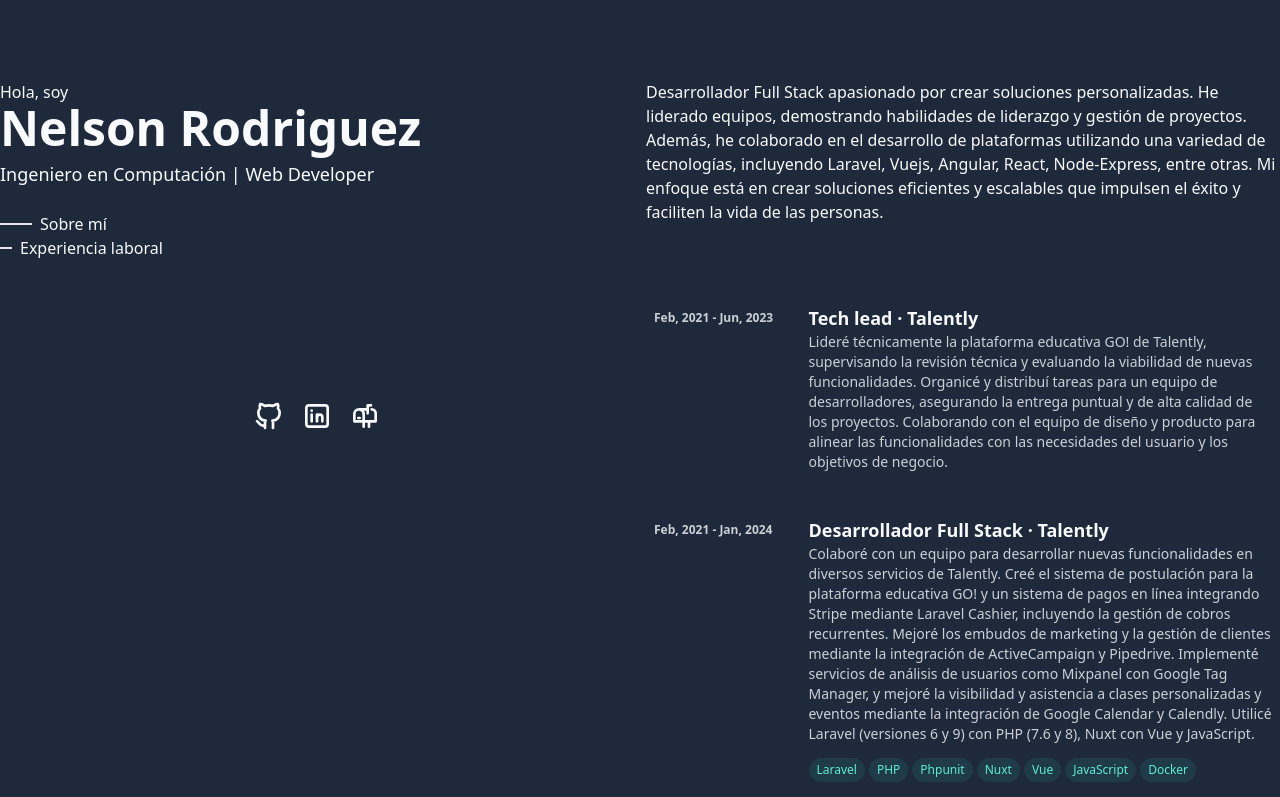
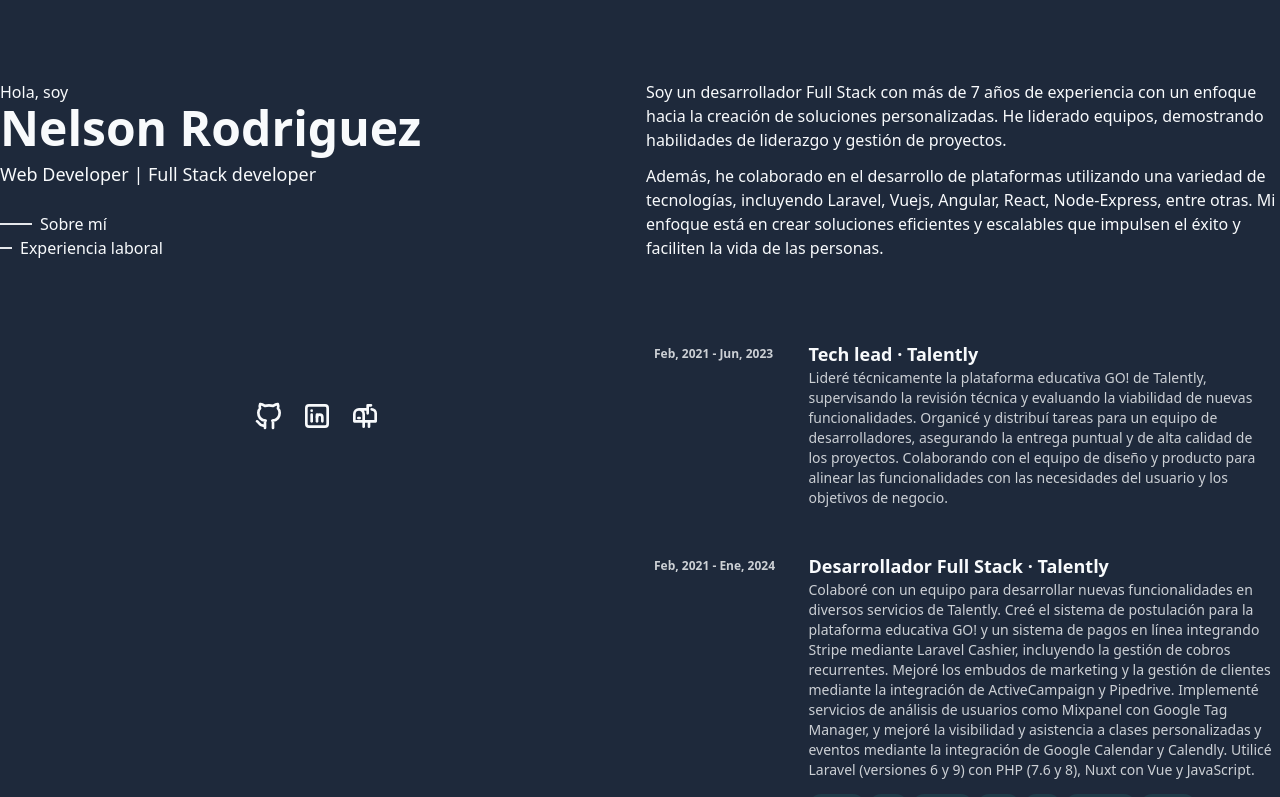
Before and after one commit to nelsonrrj/nelsonrrj.github.io, a Nuxt app: page / in a window 1280 px wide. Shown: the top 797 px of the page. Built offline with nearby package versions, Linux system fonts and the light colour scheme.

Commit message:
feat: Changes some copys to spanish add html properties to App component

```diff
--- a/app.vue
+++ b/app.vue
@@ -6,7 +6,18 @@
       name: 'description',
       content: 'Portafolio de Nelson Rodriguez desarrollador y programador web',
     },
+    {
+      name: 'viewport',
+      content: 'width=device-width, initial-scale=1.0',
+    },
   ],
+  bodyAttrs: {
+    class: 'bg-slate-800 text-slate-50 cursor-default',
+  },
+  htmlAttrs: {
+    class: 'scroll-smooth',
+    lang: 'es',
+  },
 })
 </script>
 
--- a/components/About.vue
+++ b/components/About.vue
@@ -1,14 +1,19 @@
 <script setup lang="ts"></script>
 
 <template>
-  <p class="font-light">
-    Desarrollador Full Stack apasionado por crear soluciones personalizadas. He
-    liderado equipos, demostrando habilidades de liderazgo y gestión de
-    proyectos. Además, he colaborado en el desarrollo de plataformas utilizando
-    una variedad de tecnologías, incluyendo Laravel, Vuejs, Angular, React,
-    Node-Express, entre otras. Mi enfoque está en crear soluciones eficientes y
-    escalables que impulsen el éxito y faciliten la vida de las personas.
-  </p>
+  <section class="font-light">
+    <p class="mb-3">
+      Soy un desarrollador Full Stack con más de 7 años de experiencia con un
+      enfoque hacia la creación de soluciones personalizadas. He liderado
+      equipos, demostrando habilidades de liderazgo y gestión de proyectos.
+    </p>
+    <p>
+      Además, he colaborado en el desarrollo de plataformas utilizando una
+      variedad de tecnologías, incluyendo Laravel, Vuejs, Angular, React,
+      Node-Express, entre otras. Mi enfoque está en crear soluciones eficientes
+      y escalables que impulsen el éxito y faciliten la vida de las personas.
+    </p>
+  </section>
 </template>
 
 <style scoped></style>
--- a/components/Presentation.vue
+++ b/components/Presentation.vue
@@ -2,13 +2,11 @@
 
 <template>
   <div>
-    <NuxtLink to="#about">
+    <NuxtLink>
       <h3>Hola, soy</h3>
       <h1 class="mb-2 text-5xl font-extrabold">Nelson Rodriguez</h1>
     </NuxtLink>
-    <h2 class="mb-1 text-lg font-thin">
-      Ingeniero en Computación | Web Developer
-    </h2>
+    <h2 class="mb-1 text-lg font-thin">Web Developer | Full Stack developer</h2>
   </div>
 </template>
 
--- a/data/workExperience.ts
+++ b/data/workExperience.ts
@@ -4,8 +4,8 @@
   {
     company: 'Talently',
     position: 'Tech lead',
-    sdate: '2021-02-01',
-    edate: '2023-06-01',
+    sdate: '2021-02-01T00:00:00-04:00',
+    edate: '2023-06-01T00:00:00-04:00',
     description:
       'Lideré técnicamente la plataforma educativa GO! de Talently, supervisando la revisión técnica y evaluando la viabilidad de nuevas funcionalidades. Organicé y distribuí tareas para un equipo de desarrolladores, asegurando la entrega puntual y de alta calidad de los proyectos. Colaborando con el equipo de diseño y producto para alinear las funcionalidades con las necesidades del usuario y los objetivos de negocio.',
     stack: [],
@@ -13,8 +13,8 @@
   {
     company: 'Talently',
     position: 'Desarrollador Full Stack',
-    sdate: '2021-02-01',
-    edate: '2024-01-01',
+    sdate: '2021-02-01T00:00:00-04:00',
+    edate: '2024-01-01T00:00:00-04:00',
     description:
       'Colaboré con un equipo para desarrollar nuevas funcionalidades en diversos servicios de Talently. Creé el sistema de postulación para la plataforma educativa GO! y un sistema de pagos en línea integrando Stripe mediante Laravel Cashier, incluyendo la gestión de cobros recurrentes. Mejoré los embudos de marketing y la gestión de clientes mediante la integración de ActiveCampaign y Pipedrive. Implementé servicios de análisis de usuarios como Mixpanel con Google Tag Manager, y mejoré la visibilidad y asistencia a clases personalizadas y eventos mediante la integración de Google Calendar y Calendly. Utilicé Laravel (versiones 6 y 9) con PHP (7.6 y 8), Nuxt con Vue y JavaScript.',
     stack: ['Laravel', 'PHP', 'Phpunit', 'Nuxt', 'Vue', 'JavaScript', 'Docker'],
@@ -22,8 +22,8 @@
   {
     company: 'Sistran',
     position: 'Desarrollador Full Stack',
-    sdate: '2020-10-01',
-    edate: '2021-01-01',
+    sdate: '2020-10-01T00:00:00-04:00',
+    edate: '2021-01-01T00:00:00-04:00',
     description:
       'Como profesional independiente, colaboré en el desarrollo y mejora de la suite de productos de seguros Sistran, implementando nuevas funcionalidades y optimizando las existentes . Utilicé tecnologías React (v16.10) y Node.js (v4.16) para crear interfaces de usuario intuitivas y backend escalables.',
     stack: ['React', 'Nodejs', 'JavaScript'],
@@ -31,8 +31,8 @@
   {
     company: 'YOSS',
     position: 'Desarrollador Front-End',
-    sdate: '2019-10-01',
-    edate: '2020-03-01',
+    sdate: '2019-10-01T00:00:00-04:00',
+    edate: '2020-03-01T00:00:00-04:00',
     description:
       'Como profesional independiente, me integré al equipo de desarrollo de YOSS para la renovación de las interfaces de usuario y el desarrollo de nuevas características. Utilizando Angularjs(v1.14).',
     stack: ['Angularjs', 'JQuery', 'JavaScript'],
@@ -40,8 +40,8 @@
   {
     company: 'Remote PC solutions',
     position: 'Desarrollador Full Stack',
-    sdate: '2019-01-01',
-    edate: '2020-06-01',
+    sdate: '2019-01-01T00:00:00-04:00',
+    edate: '2020-06-01T00:00:00-04:00',
     description:
       'Desarrollé una página web para la gestión administrativa de proveedores de servicio y clientes, optimizando la eficiencia en el manejo de información. Además, colaboré en equipo para crear un sistema integral para la planificación, venta y mantenimiento de proyectos inmobiliarios residenciales. Para esto utilicé las herramientas Angular (v7), Laravel (v5.7) y MySQL.',
     stack: ['Angular', 'Typescript', 'Laravel', 'PHP', 'MySql'],
@@ -49,8 +49,8 @@
   {
     company: 'Karanta dev',
     position: 'Desarrollador Full Stack',
-    sdate: '2017-08-01',
-    edate: '2028-12-01',
+    sdate: '2017-08-01T00:00:00-04:00',
+    edate: '2018-12-01T00:00:00-04:00',
     description:
       'Colaboré en equipo para desarrollar sistemas en la startup Karanta, incluyendo un sistema de gestión de licencias de software y una plataforma para la gestión de información de pozos petroleros, optimizando el acceso a datos críticos. También participé en la creación de una librería de componentes reutilizables en Vue.js, para acelerar el desarrollo de proyectos. Utilicé las herramientas  Laravel (v5.7), Vue (v2.4), PostgreSQL y Jest (v22.4.2) para pruebas unitarias.',
     stack: ['Vue', 'JavaScript', 'Jest', 'Laravel', 'PHP', 'Postgres'],
--- a/layouts/default.vue
+++ b/layouts/default.vue
@@ -1,13 +1,4 @@
-<script setup lang="ts">
-useHead({
-  bodyAttrs: {
-    class: 'bg-slate-800 text-slate-50 cursor-default',
-  },
-  htmlAttrs: {
-    class: 'scroll-smooth',
-  },
-})
-</script>
+<script setup lang="ts"></script>
 
 <template>
   <div class="container m-auto h-screen w-screen">
--- a/utlis/date.ts
+++ b/utlis/date.ts
@@ -1,16 +1,16 @@
 const MONTHS = [
-  'Jan',
+  'Ene',
   'Feb',
   'Mar',
   'Apr',
   'May',
   'Jun',
   'Jul',
-  'Aug',
+  'Ago',
   'Sep',
   'Oct',
   'Nov',
-  'Dec',
+  'Dic',
 ]
 
 export const basicFormat = (date: Date): string => {
```
